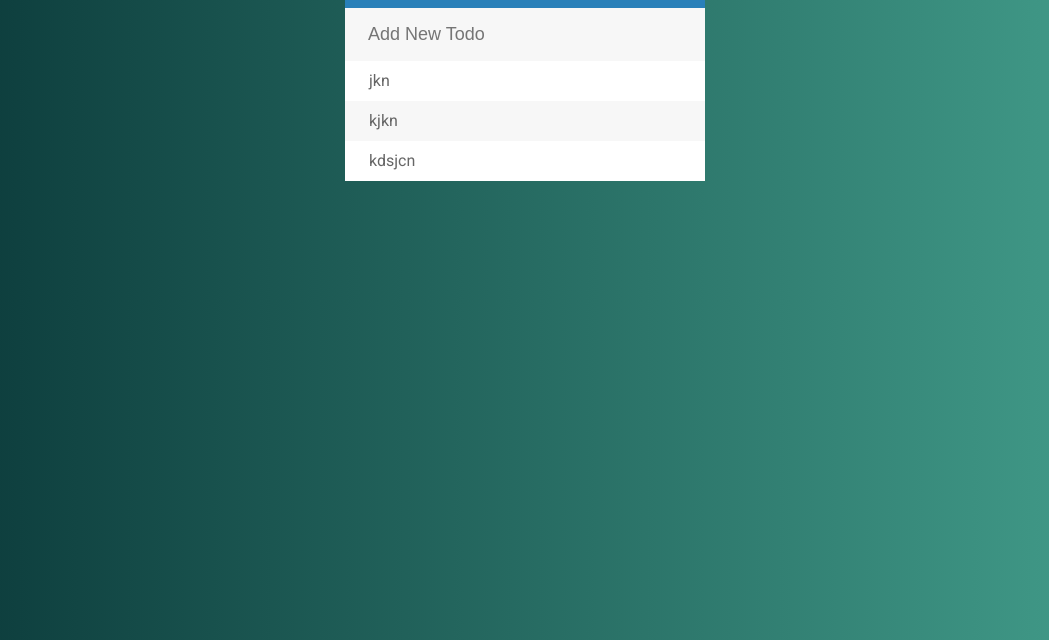
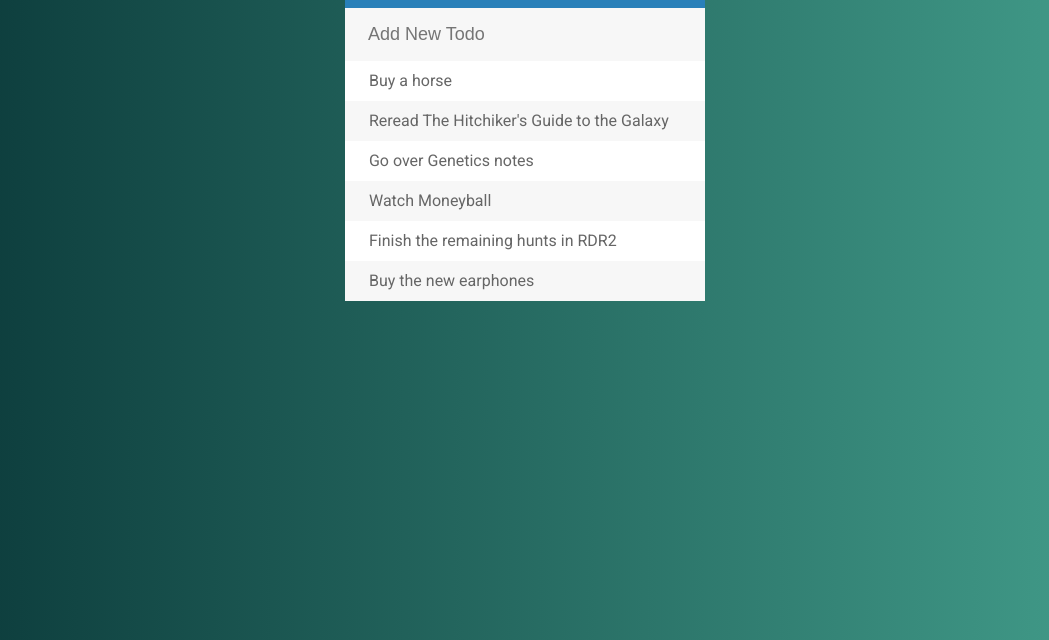
Before and after one commit to samz905/To-Do-List, a plain HTML site: page index.html in a window 1280 px wide. Shown: the part 160-800 px from the top of the page, without its empty margins (115-1164 px from the left). Drawn offline with Linux system fonts and the light colour scheme.

Commit message:
some tweaks tested

```diff
--- a/index.html
+++ b/index.html
@@ -15,9 +15,12 @@
 		<input type="input" placeholder="Add New Todo">
 
 		<ul>
-			<li><span><i class="fa fa-trash"></i></span> jkn</li>
-			<li><span><i class="fa fa-trash"></i></span> kjkn</li>
-			<li><span><i class="fa fa-trash"></i></span> kdsjcn</li>
+			<li><span><i class="fa fa-trash"></i></span> Buy a horse</li>
+			<li><span><i class="fa fa-trash"></i></span> Reread The Hitchiker's Guide to the Galaxy</li>
+			<li><span><i class="fa fa-trash"></i></span> Go over Genetics notes</li>
+			<li><span><i class="fa fa-trash"></i></span> Watch Moneyball</li>
+			<li><span><i class="fa fa-trash"></i></span> Finish the remaining hunts in RDR2</li>
+			<li><span><i class="fa fa-trash"></i></span> Buy the new earphones</li>
 		</ul>
 	</div>
 
```
